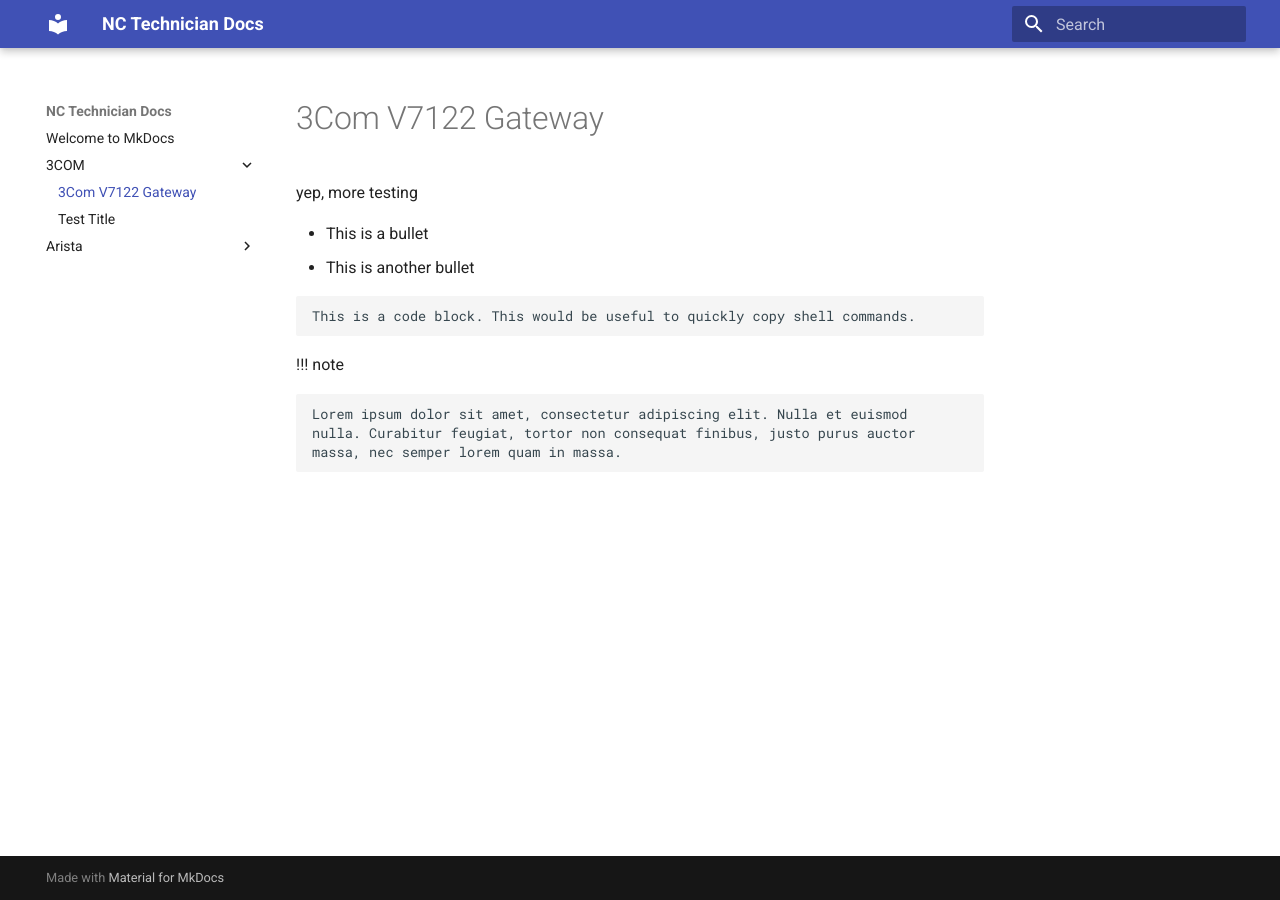
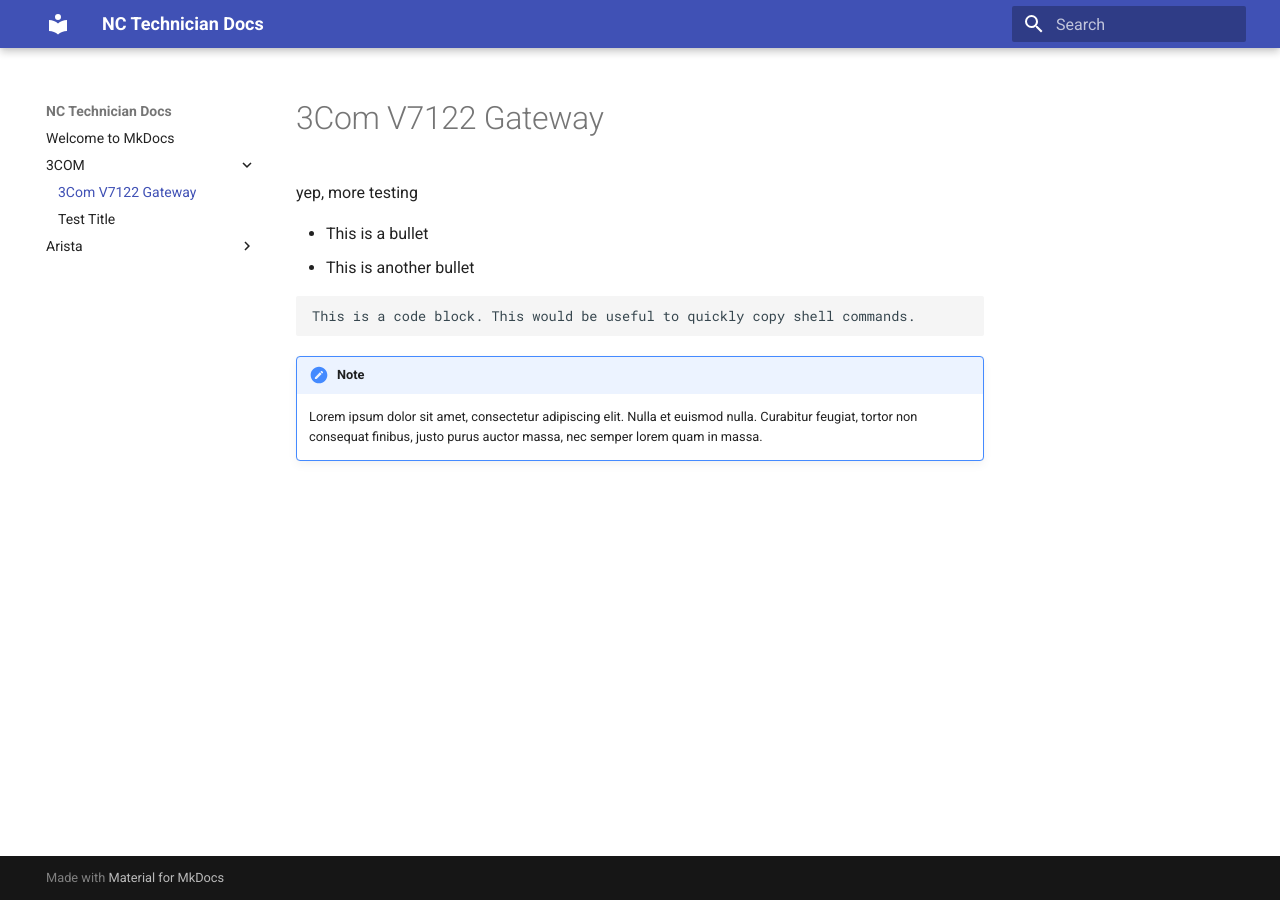
Before and after one commit to NCMattC/NC-Docs-Demo, an MkDocs documentation site: the page built from docs/3COM/3COM_v7122_gateway.md, in a window 1280 px wide. Built offline with MkDocs 1.6.1 and Material for MkDocs 9.7.7, drawn with Linux system fonts in a browser that asks for light colours.

Commit message:
now it will work

```diff
--- a/mkdocs.yml
+++ b/mkdocs.yml
@@ -1,6 +1,6 @@
 site_name: NC Technician Docs
 
-markdown_extentsions:
+markdown_extensions:
   - attr_list
   - admonition
   - pymdownx.details
```
